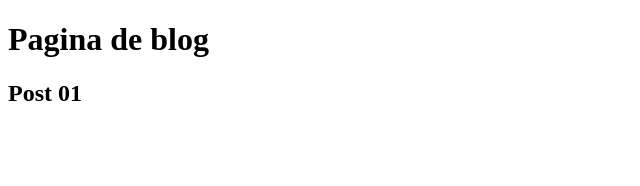
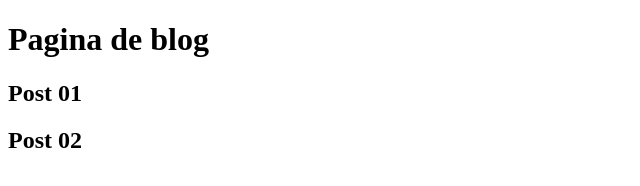
Before and after one commit to Luuoh/AulaTeste, a plain HTML site: page blog.html in a window 1280 px wide. Shown: the full height of the page, 0-640 px from the left. Drawn offline with Linux system fonts and the light colour scheme.

Commit message:
Update blog

```diff
--- a/blog.html
+++ b/blog.html
@@ -8,5 +8,6 @@
 <body>
     <h1>Pagina de blog</h1>
     <h2>Post 01</h2>
+    <h2>Post 02</h2>
 </body>
 </html>
```
